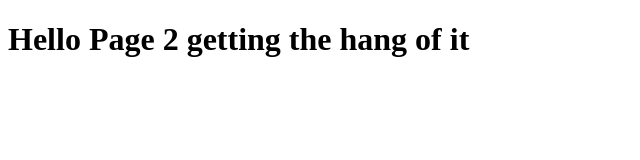
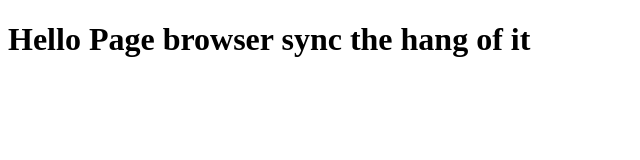
Before and after one commit to dionjp23/java, a plain HTML site: page class/index.html in a window 1280 px wide. Shown: the whole page, without its empty margins (0-640 px from the left). Drawn offline with Linux system fonts and the light colour scheme.

Commit message:
Update index.html

```diff
--- a/class/index.html
+++ b/class/index.html
@@ -6,6 +6,6 @@
 	<title>Second Page</title>
 </head>
 <body>
-<h1>Hello Page 2 getting the hang of it</h1>
+<h1>Hello Page browser sync the hang of it</h1>
 </body>
 </html>
```
